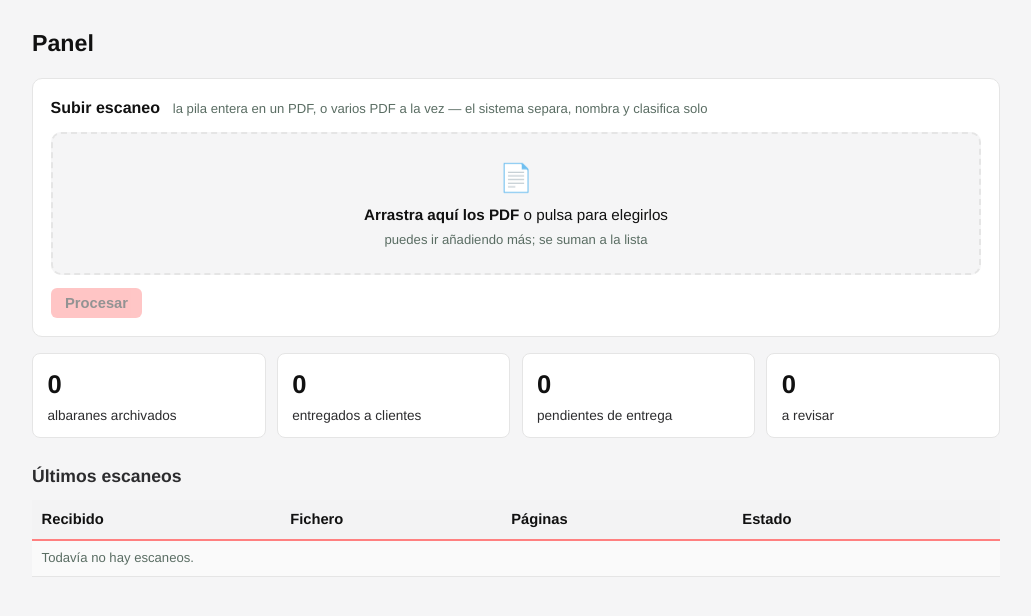
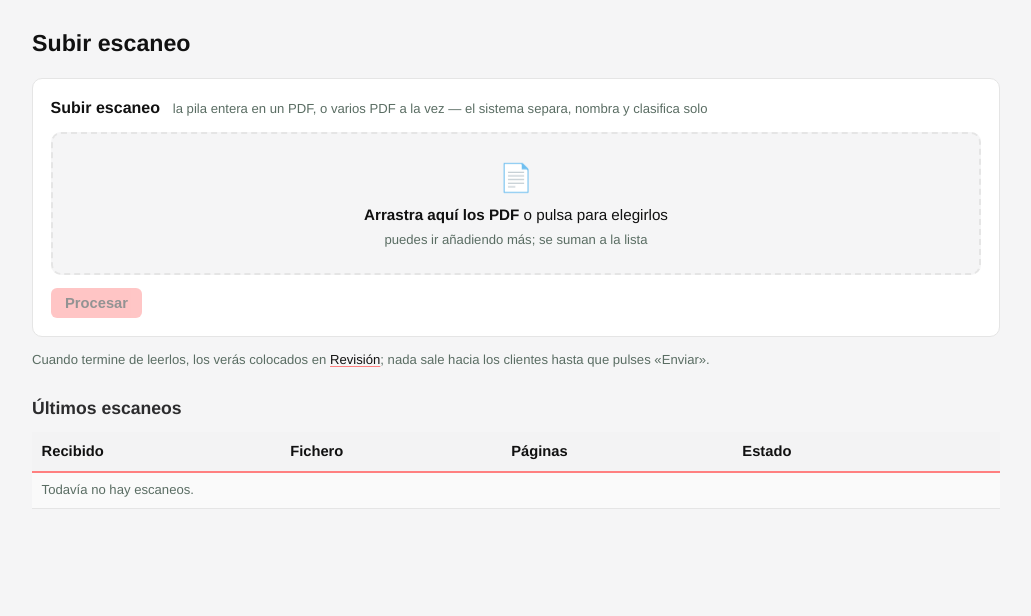
Before and after one commit to inhumario/albaranes, a Flask app: page /panel in a window 1280 px wide. Shown: the top 616 px of the page, without its empty margins (124-1155 px from the left). Run offline with Flask 3, Linux system fonts and the light colour scheme; data comes from the database, SQL or seed files in the repository; data that the repository does not hold is empty.

Commit message:
v0.7.1: pantalla propia «Por entregar», Subir escaneo sin el antiguo panel y textos coherentes
Co-Authored-By: Claude Opus 5.5 <noreply@anthropic.com>

```diff
--- a/app.py
+++ b/app.py
@@ -30,7 +30,7 @@ from flask import (Flask, flash, redirect, render_template, request,
 
 import procesador
 
-VERSION = '0.7.0'
+VERSION = '0.7.1'
 BASE = Path(__file__).parent
 DATA = Path(os.environ.get('DATA_DIR', BASE))
 ARCHIVO = DATA / 'archivo'
@@ -378,7 +378,39 @@ def inicio():
 @app.route('/por-entregar')
 @requiere_acceso
 def pendientes():
-    return redirect(url_for('index') + '#pendientes')
+    """Lo aprobado que aún no ha llegado a su cliente, agrupado por cliente y con el motivo."""
+    with db() as con:
+        filas = con.execute(
+            "SELECT a.*, c.nombre AS cliente, c.modo_entrega, c.email_para, c.portal_url "
+            "FROM albaranes a LEFT JOIN clientes c ON c.id=a.cliente_id "
+            "WHERE a.estado='pendiente_entrega' ORDER BY c.nombre, a.ruta").fetchall()
+        sin_smtp = not smtp_config(con)
+    grupos = {}
+    for a in filas:
+        g = grupos.setdefault(a['cliente_id'], {'cliente_id': a['cliente_id'], 'cliente': a['cliente'],
+                                                'modo': a['modo_entrega'], 'destino': destino_texto(a),
+                                                'albaranes': []})
+        g['albaranes'].append(a)
+    return render_template('por_entregar.html', grupos=list(grupos.values()), sin_smtp=sin_smtp)
+
+
+@app.route('/por-entregar/<int:cid>/reintentar', methods=['POST'])
+@requiere_acceso
+def reintentar(cid):
+    """Vuelve a intentar la entrega de todo lo pendiente de un cliente."""
+    with db() as con:
+        ids = [r['id'] for r in con.execute(
+            "SELECT id FROM albaranes WHERE cliente_id=? AND estado='pendiente_entrega'", (cid,))]
+        resultados = []
+        for i in ids:
+            r = entregar(i, con)
+            if r != 'ok':
+                con.execute('UPDATE albaranes SET entrega_nota=? WHERE id=?', (r, i))
+            resultados.append(r)
+    ok = sum(r == 'ok' for r in resultados)
+    fallos = [r for r in resultados if r != 'ok']
+    flash(f'{ok} entregado(s).' + (f' {len(fallos)} siguen pendientes: {fallos[0]}' if fallos else ''))
+    return redirect(url_for('pendientes'))
 
 
 @app.route('/panel')
@@ -478,7 +510,7 @@ def revision_enviar():
     if a_portal:
         partes.append(f'{a_portal} preparado(s) para subir al portal')
     if otros:
-        partes.append(f'{otros} pendiente(s) de entrega (ver Panel)')
+        partes.append(f'{otros} pendiente(s) de entrega (ver «Por entregar»)')
     flash('Hecho: ' + ', '.join(partes) + '.' if partes else 'No había nada colocado.')
     if a_portal and not ok and not otros:
         with db() as con:
--- a/templates/albaranes.html
+++ b/templates/albaranes.html
@@ -97,7 +97,7 @@
   {% endif %}
 
   {% if not carpetas and not ficheros %}
-  <div class="aviso">{% if ver != 'todos' %}No hay albaranes {{ 'enviados' if ver == 'enviados' else 'sin enviar' }} aquí.{% elif carpeta %}Esta carpeta está vacía.{% else %}Todavía no hay nada archivado. Sube un escaneo desde el <a href="{{ url_for('index') }}">Panel</a>.{% endif %}</div>
+  <div class="aviso">{% if ver != 'todos' %}No hay albaranes {{ 'enviados' if ver == 'enviados' else 'sin enviar' }} aquí.{% elif carpeta %}Esta carpeta está vacía.{% else %}Todavía no hay nada archivado. Sube un escaneo desde <a href="{{ url_for('index') }}">Subir escaneo</a>.{% endif %}</div>
   {% endif %}
 {% endif %}
 {% endblock %}
--- a/templates/base.html
+++ b/templates/base.html
@@ -110,6 +110,14 @@ main a:not(.boton):not(.carpeta-t):not(.filtro){text-decoration-color:var(--cora
 .envio.no{background:var(--aviso-f);color:var(--aviso)}
 .envio.no .mini{font-weight:400}
 .envio.archivo{background:var(--zebra);color:#5a6d63;font-weight:400}
+.carpeta{background:#fff;border:1px solid var(--borde);border-radius:10px;margin:1rem 0;overflow:hidden}
+.carpeta.dudas{border-color:#e3b6b6}
+.carpeta-cab{background:var(--cab);padding:.7rem .9rem;display:flex;gap:.8rem;align-items:center;flex-wrap:wrap;border-bottom:1px solid var(--borde)}
+.carpeta.dudas .carpeta-cab{background:var(--rojo-f)}
+.carpeta-cab .ruta{font-family:ui-monospace,Menlo,monospace;font-weight:700;color:var(--titulo)}
+.carpeta-cab .destino{font-size:.88rem;color:var(--sub)}
+.carpeta-cab form{margin-left:auto}
+.carpeta-cab .boton,.carpeta-cab form{margin-left:auto}
 .cab-archivo{display:flex;gap:.8rem;align-items:center;flex-wrap:wrap;margin-bottom:.4rem}
 .cab-archivo h1{margin:.4rem 0}
 .cab-archivo .boton{margin-left:auto}
@@ -125,7 +133,8 @@ main a:not(.boton):not(.carpeta-t):not(.filtro){text-decoration-color:var(--cora
 <body>
 {% if session.get('acceso') %}
 {% set modulos = {'index':'Subir escaneo','revision':'Revisión','albaranes':'Archivo','carpeta_zip':'Archivo',
-                  'clientes':'Clientes','cliente_form':'Clientes','portal':'Clientes','ajustes':'Ajustes'} %}
+                  'pendientes':'Por entregar','portal':'Por entregar',
+                  'clientes':'Clientes','cliente_form':'Clientes','ajustes':'Ajustes','inicio':'Albaranes'} %}
 <header class="topbar">
   <a class="apps" href="{{ url_for('inicio') }}" title="Inicio">
     <svg width="18" height="18" viewBox="0 0 18 18" fill="currentColor" aria-hidden="true">
@@ -139,7 +148,8 @@ main a:not(.boton):not(.carpeta-t):not(.filtro){text-decoration-color:var(--cora
       <a href="{{ url_for('index') }}" class="{{ 'activo' if request.endpoint in ('index',) }}">Subir escaneo</a>
       <a href="{{ url_for('revision') }}" class="{{ 'activo' if request.endpoint in ('revision',) }}">Revisión</a>
       <a href="{{ url_for('albaranes') }}" class="{{ 'activo' if request.endpoint in ('albaranes','carpeta_zip') }}">Archivo</a>
-      <a href="{{ url_for('clientes') }}" class="{{ 'activo' if request.endpoint in ('clientes','cliente_form','portal') }}">Clientes</a>
+      <a href="{{ url_for('pendientes') }}" class="{{ 'activo' if request.endpoint in ('pendientes','portal') }}">Por entregar</a>
+      <a href="{{ url_for('clientes') }}" class="{{ 'activo' if request.endpoint in ('clientes','cliente_form') }}">Clientes</a>
       <a href="{{ url_for('ajustes') }}" class="{{ 'activo' if request.endpoint in ('ajustes',) }}">Ajustes</a>
   </nav>
   {% endif %}
--- a/templates/cliente_form.html
+++ b/templates/cliente_form.html
@@ -30,7 +30,7 @@
 
   <label style="display:flex;align-items:center;gap:.5rem">
     <input type="checkbox" name="auto_entrega" style="width:auto" {{ 'checked' if (c and c['auto_entrega']) or not c }}>
-    Entregar automáticamente al procesar (subir y ya; desmarcar solo si este cliente exige revisar antes)
+    Entregar automáticamente al procesar <span class="mini">(solo cuando en Ajustes está desactivado «Revisar antes de enviar»; con la revisión activada, todo espera a que pulses Enviar)</span>
   </label>
 
   <label>Email de entrega</label>
--- a/templates/index.html
+++ b/templates/index.html
@@ -1,8 +1,7 @@
 {% extends 'base.html' %}
 {% block cuerpo %}
-<h1>Panel</h1>
-{% if sin_smtp %}<div class="aviso">⚠ Hay clientes con entrega por email pero el SMTP no está
-configurado — <a href="{{ url_for('ajustes') }}">Ajustes → Comunicaciones</a>.</div>{% endif %}
+<h1>Subir escaneo</h1>
+
 
 <form class="subida" id="subida" method="post" action="{{ url_for('subir') }}" enctype="multipart/form-data">
   <div class="subida-cab">
@@ -83,40 +82,8 @@ configurado — <a href="{{ url_for('ajustes') }}">Ajustes → Comunicaciones</a
 })();
 </script>
 
-<div class="tarjetas">
-  <div class="tarjeta"><div class="n">{{ contadores.get('archivado',0) + contadores.get('entregado',0) + contadores.get('pendiente_entrega',0) }}</div><div class="t">albaranes archivados</div></div>
-  {% if contadores.get('colocado',0) %}<div class="tarjeta"><div class="n"><a href="{{ url_for('revision') }}">{{ contadores.get('colocado',0) }}</a></div><div class="t">colocados, sin enviar</div></div>{% endif %}
-  <div class="tarjeta"><div class="n">{{ contadores.get('entregado',0) }}</div><div class="t">entregados a clientes</div></div>
-  <div class="tarjeta"><div class="n">{{ contadores.get('pendiente_entrega',0) }}</div><div class="t">pendientes de entrega</div></div>
-  <div class="tarjeta"><div class="n">{{ contadores.get('revisar',0) }}</div><div class="t">a revisar</div></div>
-</div>
-
-{% if pendientes %}
-<h2 id="pendientes">Pendientes de entrega y revisión</h2>
-<div class="tabla-scroll"><table>
-<tr><th>Nº albarán</th><th>Cliente</th><th>Estado</th><th>Acción</th></tr>
-{% for a in pendientes %}
-<tr>
-  <td><a href="{{ url_for('albaran_pdf', aid=a['id']) }}">{{ a['numero'] or '(sin número)' }}</a></td>
-  <td>{{ a['cliente'] or a['emisor'] or '—' }}</td>
-  <td><span class="pill {{ a['estado'] }}">{{ a['estado'].replace('_',' ') }}</span>
-      {% if a['entrega_nota'] %}<div class="mini">{{ a['entrega_nota'] }}</div>{% endif %}</td>
-  <td>
-    {% if a['estado'] == 'pendiente_entrega' and a['modo_entrega'] == 'portal' %}
-      <a class="boton" href="{{ url_for('portal', cid=a['cliente_id']) }}">Subir al portal</a>
-    {% elif a['estado'] == 'pendiente_entrega' %}
-      <form class="linea" method="post" action="{{ url_for('albaran_entregar', aid=a['id']) }}">
-        <button class="boton">Entregar ({{ a['modo_entrega'] }})</button></form>
-      <form class="linea" method="post" action="{{ url_for('albaran_marcar', aid=a['id']) }}">
-        <button class="boton suave">Ya entregado</button></form>
-    {% else %}
-      <a class="boton suave" href="{{ url_for('albaran_pdf', aid=a['id']) }}">Ver PDF</a>
-    {% endif %}
-  </td>
-</tr>
-{% endfor %}
-</table></div>
-{% endif %}
+<p class="mini" style="margin-top:.8rem">Cuando termine de leerlos, los verás colocados en
+<a href="{{ url_for('revision') }}">Revisión</a>; nada sale hacia los clientes hasta que pulses «Enviar».</p>
 
 <h2>Últimos escaneos</h2>
 <div class="tabla-scroll"><table>
```
Also changed, not shown: templates/por_entregar.html (added, +42 -0 lines), templates/revision.html (+1 -8 lines).
